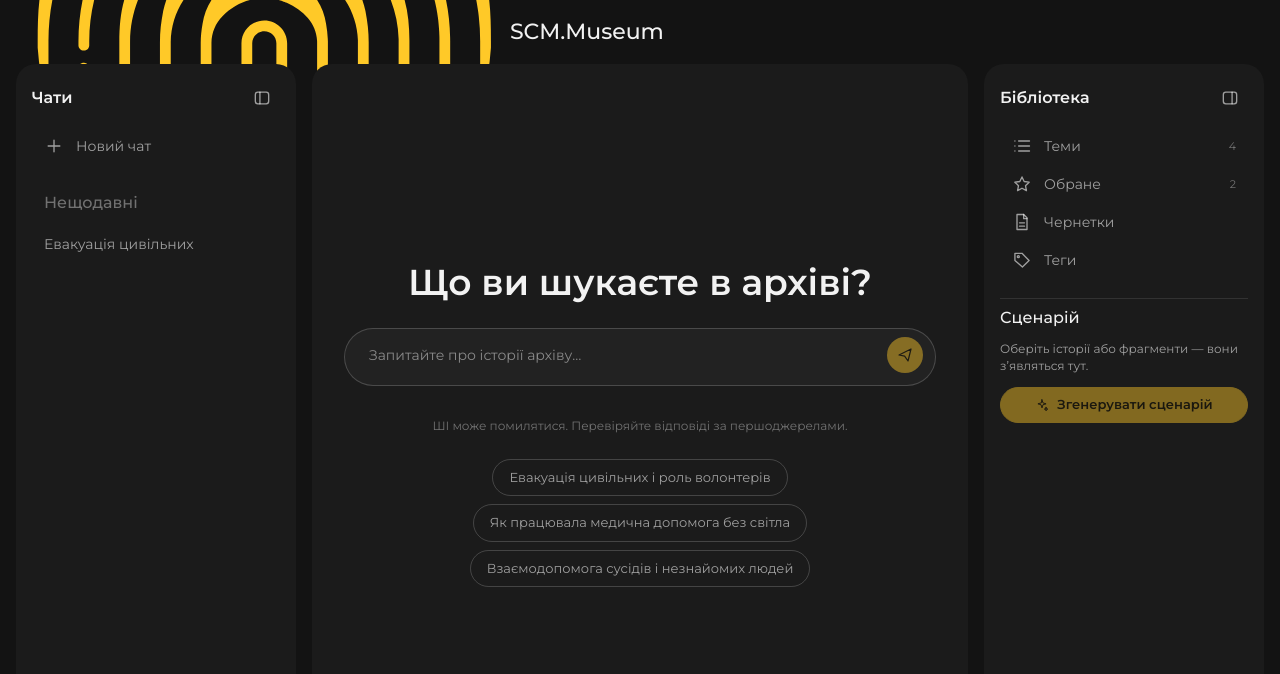
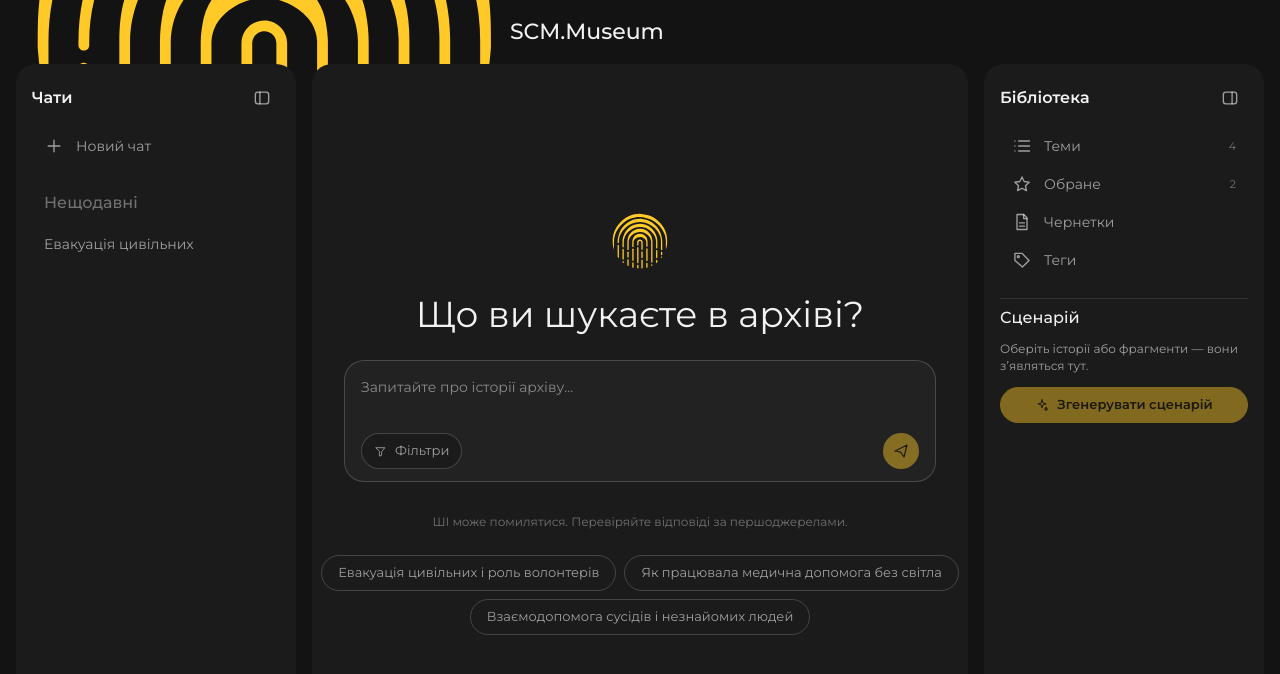
Before and after one commit to mikelebedenko/scm-museum, a React (Vite) app: page / in a window 1280 px wide. Shown: the top 674 px of the page. Built offline with nearby package versions, Linux system fonts and the light colour scheme.

Commit message:
Composer with toolbar (filters inside), logo above title, suggestions in 2 rows
Co-Authored-By: Claude Sonnet 5.5 <noreply@anthropic.com>

```diff
--- a/src/pages/Search.tsx
+++ b/src/pages/Search.tsx
@@ -1,3 +1,4 @@
+import { Logo } from "../components/Logo"
 import { Segmented } from "../components/Segmented"
 import { Checkbox } from "../components/Checkbox"
 import { FilterButton } from "../components/FilterButton"
@@ -152,73 +153,8 @@ export default function Search() {
   const empty = !chat || chat.msgs.length === 0
   const aiCan = perms.has("ai")
 
-  const composer = (
-    <div className="cmp">
-      <textarea
-        ref={taRef}
-        value={input}
-        placeholder="Запитайте про історії архіву…"
-        rows={1}
-        onChange={(e) => setInput(e.target.value)}
-        onKeyDown={(e) => {
-          if (e.key === "Enter" && !e.shiftKey) {
-            e.preventDefault()
-            send(input)
-          }
-        }}
-      />
-      <IconButton
-        className="cmp-send"
-        aria-label="Шукати"
-        disabled={busy || !input.trim()}
-        onClick={() => send(input)}
-      >
-        <Icon n="send" s={18} />
-      </IconButton>
-    </div>
-  )
+  const filterControls = (
 
-  const disclaimer = (
-    <p className="disclaimer">
-      ШІ може помилятися. Перевіряйте відповіді за першоджерелами.
-    </p>
-  )
-
-  const selBar = scriptIds.length > 0 && (
-    <div className="sel-bar" role="status">
-      <span>
-        До сценарію:{" "}
-        {[
-          storySel.length ? `${storySel.length} іст.` : "",
-          picked.length ? `${picked.length} фрагм.` : "",
-        ]
-          .filter(Boolean)
-          .join(" · ")}
-      </span>
-      <Tip text={!perms.has("script") ? "Потрібна Розширена роль" : "Створити чернетку сценарію"}>
-        <Button
-          size="sm"
-          variant="primary"
-          disabled={!perms.has("script")}
-          onClick={() => setScript(true)}
-        >
-          <Icon n="spark" s={14} />
-          Згенерувати сценарій
-        </Button>
-      </Tip>
-      <IconButton size="sm" aria-label="Скасувати вибір" onClick={clearSel}>
-        <Icon n="close" s={14} />
-      </IconButton>
-    </div>
-  )
-
-  const filtersBar = (
-    <div className="filters2">
-      <FilterButton active={filtersOn} onClick={() => setFiltersOpen(!filtersOpen)}>
-        <Icon n="filter" s={13} />
-        Фільтри
-      </FilterButton>
-      {filtersOpen && (
         <>
           <Segmented
             value={type}
@@ -255,7 +191,77 @@ export default function Search() {
             </LinkButton>
           )}
         </>
-      )}
+  )
+
+  const composer = (
+    <div className="cmp">
+      <textarea
+        ref={taRef}
+        value={input}
+        placeholder="Запитайте про історії архіву…"
+        rows={2}
+        onChange={(e) => setInput(e.target.value)}
+        onKeyDown={(e) => {
+          if (e.key === "Enter" && !e.shiftKey) {
+            e.preventDefault()
+            send(input)
+          }
+        }}
+      />
+      <div className="cmp-bar">
+        <FilterButton
+          active={filtersOn || filtersOpen}
+          aria-expanded={filtersOpen}
+          onClick={() => setFiltersOpen(!filtersOpen)}
+        >
+          <Icon n="filter" s={13} />
+          Фільтри
+        </FilterButton>
+        {filtersOpen && filterControls}
+        <span className="grow" />
+        <IconButton
+          className="cmp-send"
+          aria-label="Шукати"
+          disabled={busy || !input.trim()}
+          onClick={() => send(input)}
+        >
+          <Icon n="send" s={18} />
+        </IconButton>
+      </div>
+    </div>
+  )
+
+  const disclaimer = (
+    <p className="disclaimer">
+      ШІ може помилятися. Перевіряйте відповіді за першоджерелами.
+    </p>
+  )
+
+  const selBar = scriptIds.length > 0 && (
+    <div className="sel-bar" role="status">
+      <span>
+        До сценарію:{" "}
+        {[
+          storySel.length ? `${storySel.length} іст.` : "",
+          picked.length ? `${picked.length} фрагм.` : "",
+        ]
+          .filter(Boolean)
+          .join(" · ")}
+      </span>
+      <Tip text={!perms.has("script") ? "Потрібна Розширена роль" : "Створити чернетку сценарію"}>
+        <Button
+          size="sm"
+          variant="primary"
+          disabled={!perms.has("script")}
+          onClick={() => setScript(true)}
+        >
+          <Icon n="spark" s={14} />
+          Згенерувати сценарій
+        </Button>
+      </Tip>
+      <IconButton size="sm" aria-label="Скасувати вибір" onClick={clearSel}>
+        <Icon n="close" s={14} />
+      </IconButton>
     </div>
   )
 
@@ -394,7 +400,6 @@ export default function Search() {
                     <Icon n="lock" s={13} /> Відповідь ШІ — з Розширеною роллю
                   </p>
                 )}
-                {m.id === lastAi?.id && filtersBar}
                 {hid > 0 && (
                   <div className="banner">
                     <Icon n="lock" s={14} />
@@ -538,6 +543,9 @@ export default function Search() {
               <div className="chat-col">
                 {empty ? (
                   <div className="home">
+                    <div className="home-logo">
+                      <Logo size={56} />
+                    </div>
                     <h1>Що ви шукаєте в архіві?</h1>
                     {composer}
                     {disclaimer}
--- a/src/styles/components/chat-layout.css
+++ b/src/styles/components/chat-layout.css
@@ -149,3 +149,13 @@
 .topic-list button:hover:not(:disabled) { background: var(--color-surface-3); color: var(--color-text); }
 .topic-list button.on { color: var(--color-accent); background: var(--color-accent-subtle); }
 .topic-list small { margin-left: auto; font-size: var(--fs-xs); color: var(--color-text-subtle); }
+
+/* поле запиту з панеллю інструментів — як у референсі */
+.cmp { padding: var(--space-4) var(--space-4) var(--space-3); border-radius: var(--radius-xl); }
+.cmp textarea { min-height: var(--space-12); }
+.cmp-send { position: static; }
+.cmp-bar { display: flex; flex-wrap: wrap; align-items: center; gap: var(--space-2); margin-top: var(--space-2); }
+.home-logo { display: grid; place-items: center; }
+.home h1 { font-weight: var(--fw-regular); }
+.home .sugs2 { margin-inline: calc(-1 * var(--space-10)); gap: var(--space-2); }
+.home .sugs2 button { padding-block: var(--space-1); min-height: var(--control-md); }
```
